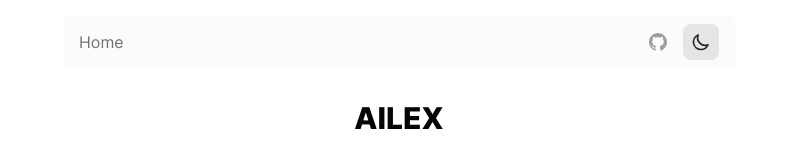
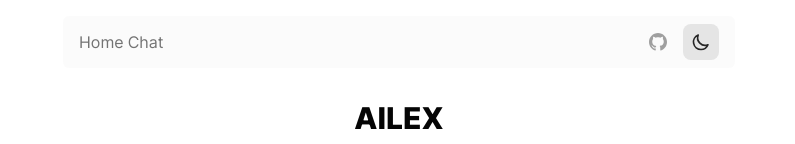
Before and after one commit to Einfachalf/EinfachHomepage, a Next.js app: page / in a window 1280 px wide. Shown: the top 144 px of the page, without its empty margins (241-1036 px from the left). Built offline with nearby package versions, Linux system fonts and the light colour scheme.

Commit message:
Update Container.tsx

```diff
--- a/components/Container/Container.tsx
+++ b/components/Container/Container.tsx
@@ -1,9 +1,9 @@
 import React, { useEffect, useState } from 'react'
 
-import { useTheme } from 'next-themes'
 import { useRouter } from 'next/dist/client/router'
 import Head from 'next/head'
 import Link from 'next/link'
+import { useTheme } from 'next-themes'
 
 import Footer from 'components/Footer/Footer'
 import cn from 'lib/classNames'
@@ -69,6 +69,12 @@ export default function Container(props: any) {
             <Link href='/'>
               <a className='transition-all cursor-pointer hover:text-primary'>
                 Home
+              </a>
+            </Link>
+            {/* Neuer Menüpunkt für die Page-Komponente */}
+            <Link href='/chat'>
+              <a className='transition-all cursor-pointer hover:text-primary'>
+                Chat
               </a>
             </Link>
           </div>
```
